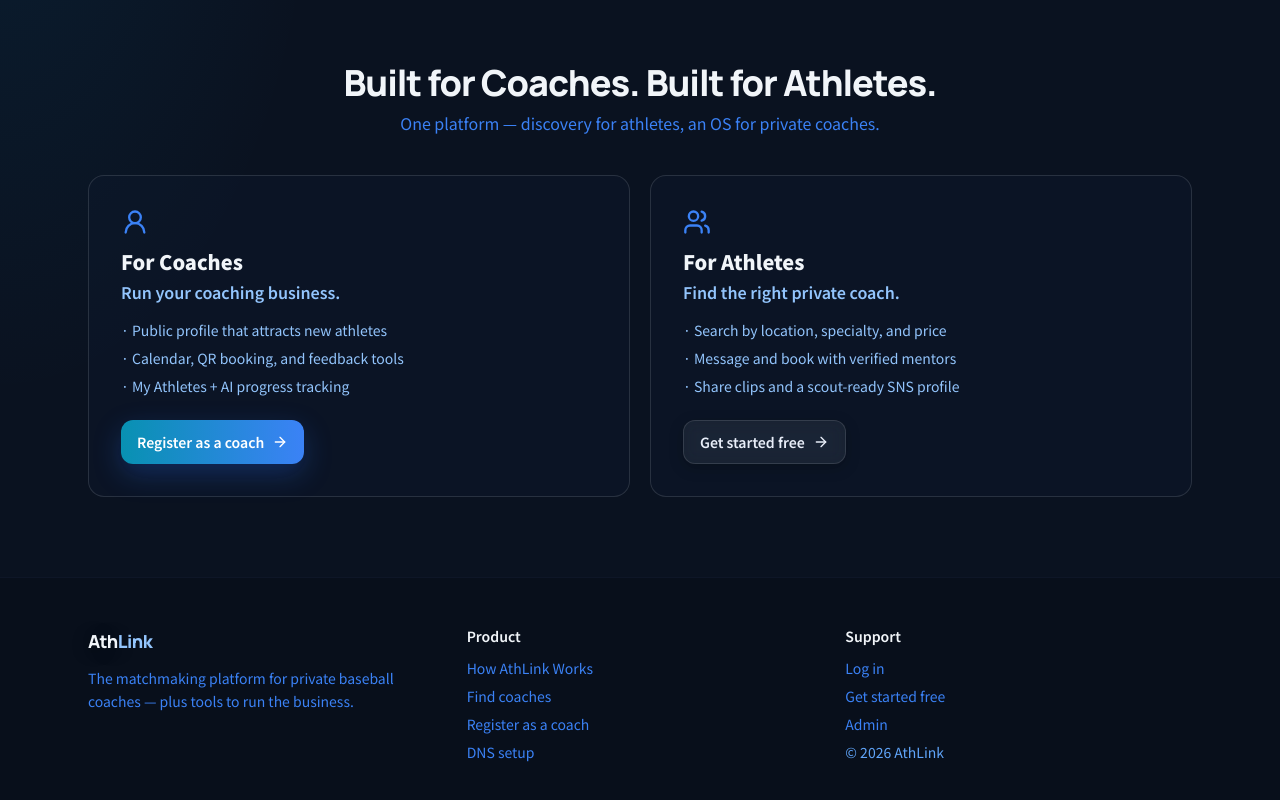
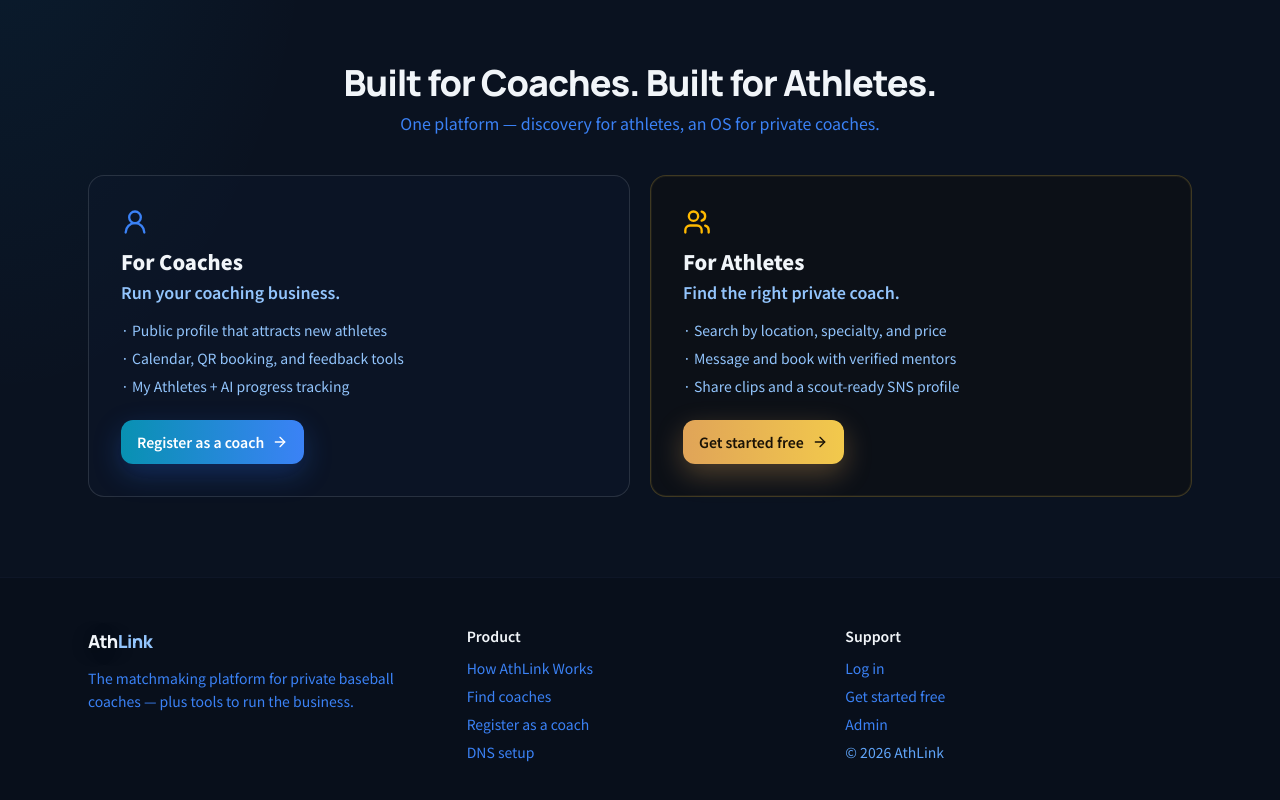
Before and after one commit to kaibouz/Athlink, a Next.js app: page / in a window 1280 px wide. Shown: the part 2471-3271 px from the top of the page. Built offline with nearby package versions, Linux system fonts and the light colour scheme; no server answers; the database is empty.

Commit message:
Merge AthlinkPro clay/amber athlete CTAs into join and auth flows
Add reusable btn-athlete-primary token and apply it across athlete paths
(join gateway, landing split, signup, login, onboarding) while keeping
coach CTAs on the blue btn-landing-primary gradient.

```diff
--- a/src/app/globals.css
+++ b/src/app/globals.css
@@ -37,6 +37,11 @@
   --landing-hero: #f5f9fd;
   --landing-grad-from: #06b6d4;
   --landing-grad-to: #2563eb;
+
+  /* Athlete path accent (AthlinkPro clay/amber) */
+  --athlete-clay-1: #e0a458;
+  --athlete-clay-2: #f2c94c;
+  --athlete-clay-text: #1a1206;
 
   /* Video sections — stay dark even when brand scale inverts in .dark */
   --land-video-wash: linear-gradient(
@@ -428,6 +433,34 @@
   background: rgba(15, 26, 46, 0.45);
 }
 
+/* Join gateway — cinematic atmosphere + role card accents */
+.join-gateway-page .landing-hero-bg {
+  background-image:
+    linear-gradient(155deg, #f8fbff 0%, #f3f8fd 35%, #eef5fb 68%, #f7fafc 100%),
+    radial-gradient(ellipse 55% 45% at 78% 62%, rgba(242, 201, 76, 0.08), transparent 55%);
+}
+
+.dark .join-gateway-page .landing-hero-bg {
+  background-image:
+    linear-gradient(155deg, #0f1a2e 0%, #0d1525 35%, #0a1220 68%, #070b14 100%),
+    radial-gradient(ellipse 50% 40% at 82% 58%, rgba(224, 164, 88, 0.12), transparent 55%),
+    radial-gradient(ellipse 45% 35% at 18% 42%, rgba(37, 99, 235, 0.1), transparent 50%);
+}
+
+.join-card-coach {
+  border-color: color-mix(in oklab, var(--brand-300) 45%, transparent);
+}
+
+.join-card-athlete {
+  border-color: color-mix(in oklab, var(--athlete-clay-2) 35%, transparent);
+}
+
+.dark .join-card-athlete {
+  border-color: rgba(242, 201, 76, 0.22);
+  background: rgba(18, 16, 10, 0.35);
+  box-shadow: 0 0 0 1px rgba(242, 201, 76, 0.06) inset;
+}
+
 .land-panel-head {
   background: color-mix(in oklab, var(--brand-50) 55%, transparent);
 }
@@ -649,6 +682,44 @@
 .btn-landing-primary:active {
   transform: translateY(0) scale(0.98);
   box-shadow: 0 6px 16px rgba(37, 99, 235, 0.24);
+}
+
+.btn-athlete-primary {
+  position: relative;
+  overflow: hidden;
+  background: linear-gradient(90deg, var(--athlete-clay-1), var(--athlete-clay-2));
+  color: var(--athlete-clay-text);
+  box-shadow: 0 10px 28px rgba(224, 164, 88, 0.32);
+  transition:
+    transform 0.25s cubic-bezier(0.22, 1, 0.36, 1),
+    box-shadow 0.25s ease,
+    filter 0.2s ease;
+}
+.btn-athlete-primary::after {
+  content: "";
+  position: absolute;
+  inset: 0;
+  background: linear-gradient(
+    105deg,
+    transparent 35%,
+    rgba(255, 255, 255, 0.32) 50%,
+    transparent 65%
+  );
+  transform: translateX(-120%);
+  transition: transform 0.55s ease;
+  pointer-events: none;
+}
+.btn-athlete-primary:hover {
+  filter: brightness(1.06);
+  transform: translateY(-2px);
+  box-shadow: 0 14px 34px rgba(224, 164, 88, 0.42);
+}
+.btn-athlete-primary:hover::after {
+  transform: translateX(120%);
+}
+.btn-athlete-primary:active {
+  transform: translateY(0) scale(0.98);
+  box-shadow: 0 6px 16px rgba(224, 164, 88, 0.28);
 }
 
 .btn-landing-secondary {
@@ -1044,10 +1115,12 @@
   }
   .btn-landing-primary:hover,
   .btn-landing-secondary:hover,
+  .btn-athlete-primary:hover,
   .land-chip:hover {
     transform: none;
   }
-  .btn-landing-primary::after {
+  .btn-landing-primary::after,
+  .btn-athlete-primary::after {
     display: none;
   }
   .landing-after-splash {
@@ -1161,6 +1234,13 @@
 .onboarding-scene-header {
   border-bottom-color: transparent;
   background: color-mix(in oklab, var(--surface) 55%, transparent);
+}
+
+.onboarding-scene-athlete {
+  background-image:
+    radial-gradient(ellipse 90% 60% at 50% -15%, color-mix(in oklab, var(--athlete-clay-2) 18%, transparent), transparent 55%),
+    radial-gradient(ellipse 50% 40% at 85% 20%, color-mix(in oklab, var(--athlete-clay-1) 12%, transparent), transparent 50%),
+    radial-gradient(ellipse 40% 35% at 10% 80%, color-mix(in oklab, var(--athlete-clay-2) 8%, transparent), transparent 45%);
 }
 
 .onboarding-welcome-main {
--- a/src/app/login/page.tsx
+++ b/src/app/login/page.tsx
@@ -94,7 +94,9 @@
               className={cn(
                 "rounded-xl px-3 py-2.5 text-sm font-semibold transition",
                 role === r
-                  ? "bg-surface text-brand-900 shadow-sm"
+                  ? r === "athlete"
+                    ? "bg-amber-100 text-amber-900 shadow-sm dark:bg-amber-500/20 dark:text-amber-200"
+                    : "bg-surface text-brand-900 shadow-sm"
                   : "text-brand-500 hover:text-brand-800",
               )}
             >
@@ -128,7 +130,12 @@
           />
         </div>
 
-        <Button type="submit" className="w-full" size="lg" disabled={submitting}>
+        <Button
+          type="submit"
+          className={cn("w-full", role === "athlete" ? "btn-athlete-primary border-0" : "btn-landing-primary border-0")}
+          size="lg"
+          disabled={submitting}
+        >
           {submitting ? t("loading") : t("login_submit")}
         </Button>
         {error && <p className="text-center text-sm text-red-600">{error}</p>}
--- a/src/app/page.tsx
+++ b/src/app/page.tsx
@@ -302,7 +302,7 @@
             <p className="mt-2 text-brand-600">{t("land_split_sub")}</p>
           </div>
           <div className="mt-10 grid gap-5 md:grid-cols-2">
-            <article className="land-panel rounded-2xl p-6 sm:p-8">
+            <article className="land-panel join-card-coach rounded-2xl p-6 sm:p-8">
               <UserRound className="h-7 w-7 text-brand-600" />
               <h3 className="mt-3 text-xl font-black text-brand-950">
                 {t("land_split_coach_title")}
@@ -320,8 +320,8 @@
                 </Button>
               </Link>
             </article>
-            <article className="land-panel rounded-2xl p-6 sm:p-8">
-              <Users className="h-7 w-7 text-brand-600" />
+            <article className="land-panel join-card-athlete rounded-2xl p-6 sm:p-8">
+              <Users className="h-7 w-7 text-amber-600 dark:text-amber-400" />
               <h3 className="mt-3 text-xl font-black text-brand-950">
                 {t("land_split_athlete_title")}
               </h3>
@@ -331,8 +331,8 @@
                 <li>· {t("land_split_athlete_2")}</li>
                 <li>· {t("land_split_athlete_3")}</li>
               </ul>
-              <Link href="/join/athlete" className="group mt-6 inline-block">
-                <Button variant="outline" className="btn-landing-secondary font-bold">
+              <Link href="/for-athletes" className="group mt-6 inline-block">
+                <Button className="btn-athlete-primary border-0 font-bold">
                   {t("nav_signup")}
                   <ArrowRight className="h-4 w-4 transition-transform duration-300 group-hover:translate-x-1" />
                 </Button>
--- a/src/app/signup/page.tsx
+++ b/src/app/signup/page.tsx
@@ -64,7 +64,9 @@
               className={cn(
                 "rounded-xl px-3 py-2.5 text-sm font-semibold transition",
                 role === r
-                  ? "bg-surface text-brand-900 shadow-sm"
+                  ? r === "athlete"
+                    ? "bg-amber-100 text-amber-900 shadow-sm dark:bg-amber-500/20 dark:text-amber-200"
+                    : "bg-surface text-brand-900 shadow-sm"
                   : "text-brand-500 hover:text-brand-800",
               )}
             >
@@ -104,7 +106,12 @@
             required
           />
         </div>
-        <Button type="submit" className="w-full" size="lg" disabled={submitting}>
+        <Button
+          type="submit"
+          className={cn("w-full", role === "athlete" ? "btn-athlete-primary border-0" : "btn-landing-primary border-0")}
+          size="lg"
+          disabled={submitting}
+        >
           {submitting ? t("loading") : t("signup_submit")}
         </Button>
         {error && <p className="text-center text-sm text-red-600">{error}</p>}
--- a/src/components/athlete/athlete-landing.css
+++ b/src/components/athlete/athlete-landing.css
@@ -10,8 +10,8 @@
   --ah-dimmer: #5f6773;
   --ah-blue-1: #3b6ef6;
   --ah-blue-2: #22c7e0;
-  --ah-clay-1: #e0a458;
-  --ah-clay-2: #f2c94c;
+  --ah-clay-1: var(--athlete-clay-1, #e0a458);
+  --ah-clay-2: var(--athlete-clay-2, #f2c94c);
   --ah-green: #3ddc97;
 
   background: var(--ah-bg);
--- a/src/components/join/JoinGateway.tsx
+++ b/src/components/join/JoinGateway.tsx
@@ -43,16 +43,34 @@
   const RoleIcon = isCoach ? UserRound : Users;
 
   return (
-    <article className="land-panel flex h-full flex-col rounded-2xl p-6 sm:p-8">
-      <p className="text-xs font-semibold tracking-[0.14em] text-brand-500 uppercase">{eyebrow}</p>
-      <RoleIcon className="mt-4 h-7 w-7 text-brand-600" />
+    <article
+      className={`land-panel flex h-full flex-col rounded-2xl p-6 sm:p-8 ${
+        isCoach ? "join-card-coach" : "join-card-athlete"
+      }`}
+    >
+      <p
+        className={`text-xs font-semibold tracking-[0.14em] uppercase ${
+          isCoach ? "text-brand-500" : "text-amber-600 dark:text-amber-400"
+        }`}
+      >
+        {eyebrow}
+      </p>
+      <RoleIcon
+        className={`mt-4 h-7 w-7 ${isCoach ? "text-brand-600" : "text-amber-600 dark:text-amber-400"}`}
+      />
       <h2 className="mt-3 text-xl font-black tracking-tight text-brand-950 sm:text-2xl">{title}</h2>
       <p className="mt-2 text-sm leading-relaxed text-brand-600">{body}</p>
 
       <ul className="mt-6 flex flex-1 flex-col gap-3">
         {features.map(({ icon: Icon, text }) => (
           <li key={text} className="flex gap-3 text-sm leading-snug text-brand-700">
-            <span className="mt-0.5 flex h-8 w-8 shrink-0 items-center justify-center rounded-lg bg-brand-100 text-brand-600">
+            <span
+              className={`mt-0.5 flex h-8 w-8 shrink-0 items-center justify-center rounded-lg ${
+                isCoach
+                  ? "bg-brand-100 text-brand-600"
+                  : "bg-amber-100 text-amber-700 dark:bg-amber-500/15 dark:text-amber-400"
+              }`}
+            >
               <Icon className="h-4 w-4" />
             </span>
             {text}
@@ -63,11 +81,11 @@
       <div className="mt-auto pt-6">
         <Link href={href} className="group inline-block">
           <Button
-            variant={isCoach ? "primary" : "outline"}
+            variant={isCoach ? "primary" : "primary"}
             className={
               isCoach
                 ? "btn-landing-primary border-0"
-                : "btn-landing-secondary font-bold"
+                : "btn-athlete-primary border-0 font-bold"
             }
           >
             {cta}
@@ -97,7 +115,7 @@
   ];
 
   return (
-    <div className="landing-page flex min-h-screen flex-col">
+    <div className="join-gateway-page landing-page flex min-h-screen flex-col">
       <div className="landing-hero-bg relative flex flex-1 flex-col overflow-hidden">
         <div className="landing-hero-wind" aria-hidden>
           <div className="landing-hero-wash landing-hero-wash-a" />
--- a/src/components/onboarding/OnboardingShell.tsx
+++ b/src/components/onboarding/OnboardingShell.tsx
@@ -36,7 +36,7 @@
   const isFinish = step === "finish";
 
   return (
-    <div className="onboarding-scene flex min-h-screen flex-col">
+    <div className={cn("onboarding-scene flex min-h-screen flex-col", role === "athlete" && "onboarding-scene-athlete")}>
       <header className="onboarding-scene-header flex h-14 items-center justify-between gap-3 border-b px-4 backdrop-blur-md sm:px-6">
         <Link href="/join" className="inline-flex items-center gap-2">
           <span
```
Also changed, not shown: src/app/onboarding/OnboardingClient.tsx (+8 -6 lines).
